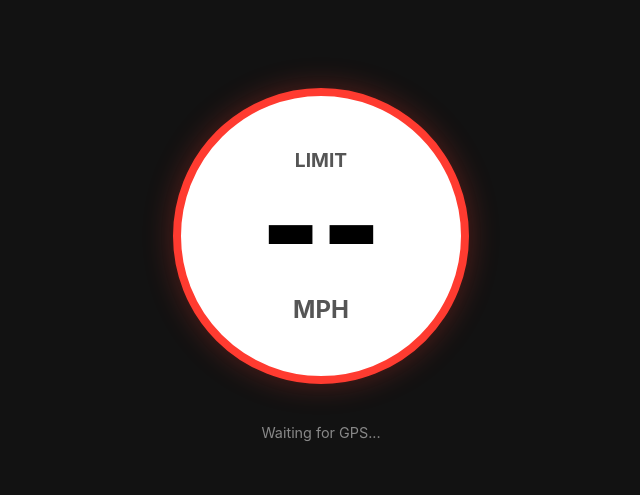
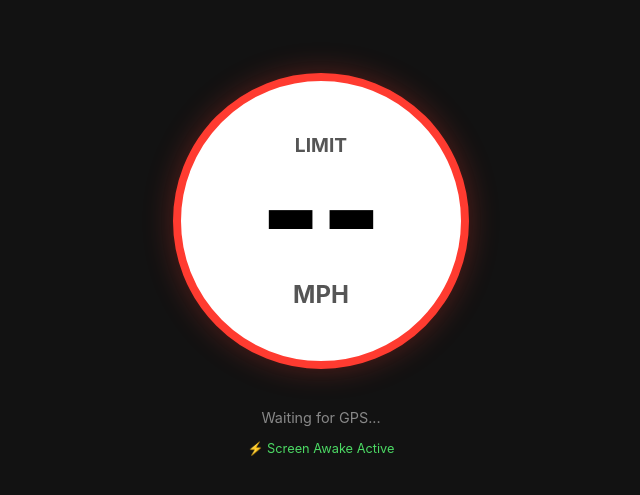
Before and after one commit to skambaman/SpeedLimit, a plain HTML site: page index.html in a window 1280 px wide. Shown: the part 131-626 px from the top of the page, without its empty margins (319-959 px from the left). Drawn offline with Linux system fonts and the light colour scheme.

Commit message:
Implement wake lock and enhance UI interactions
Added wake lock functionality and improved user experience by preventing text selection and indicating wake status.

```diff
--- a/index.html
+++ b/index.html
@@ -16,6 +16,9 @@
             height: 100vh;
             margin: 0;
             text-align: center;
+            /* Prevent text selection while driving */
+            user-select: none;
+            -webkit-user-select: none;
         }
 
         .speed-container {
@@ -30,6 +33,7 @@
             background: white;
             color: black;
             box-shadow: 0 0 30px rgba(255, 59, 48, 0.3);
+            cursor: pointer; /* Hint that it's clickable */
         }
 
         .label {
@@ -65,39 +69,48 @@
             color: #444;
             margin-top: 10px;
         }
+
+        /* Wake Lock Status Indicator */
+        .wake-status {
+            margin-top: 15px;
+            font-size: 0.8rem;
+            color: #4cd964; /* iOS Green */
+            opacity: 0;
+            transition: opacity 0.5s;
+        }
+        .wake-status.active {
+            opacity: 1;
+        }
     </style>
 </head>
 <body>
 
-    <div class="speed-container">
+    <div class="speed-container" onclick="requestWakeLock()">
         <div class="label">Limit</div>
         <div class="limit" id="limitDisplay">--</div>
         <div class="unit">MPH</div>
     </div>
 
     <div class="status" id="statusMsg">Waiting for GPS...</div>
+    <div class="wake-status" id="wakeMsg">⚡ Screen Awake Active</div>
     <div class="debug" id="debugMsg"></div>
 
     <script>
         const limitDisplay = document.getElementById('limitDisplay');
         const statusMsg = document.getElementById('statusMsg');
         const debugMsg = document.getElementById('debugMsg');
+        const wakeMsg = document.getElementById('wakeMsg');
+
+        // --- SPEED LIMIT LOGIC ---
 
         let lastFetchTime = 0;
-        const MIN_FETCH_INTERVAL = 5000; // Only fetch every 5 seconds max
+        const MIN_FETCH_INTERVAL = 5000;
 
-        // UK Default Fallbacks (same logic as C# version)
         const highwayDefaults = {
-            "motorway": 70,
-            "motorway_link": 70,
-            "trunk": 60,
-            "primary": 60,
-            "secondary": 60,
-            "tertiary": 30,
-            "unclassified": 60,
-            "residential": 30,
-            "living_street": 20,
-            "service": 10
+            "motorway": 70, "motorway_link": 70,
+            "trunk": 60, "primary": 60, "secondary": 60,
+            "tertiary": 30, "unclassified": 60,
+            "residential": 30, "living_street": 20, "service": 10
         };
 
         function updateSpeedLimit(lat, lon) {
@@ -107,7 +120,6 @@
 
             statusMsg.textContent = "Updating...";
 
-            // Query 15m radius to be safe for GPS drift
             const query = `[out:json];way(around:15,${lat},${lon})["highway"];out tags;`;
             const url = "https://overpass-api.de/api/interpreter?data=" + encodeURIComponent(query);
 
@@ -120,13 +132,8 @@
                         return;
                     }
 
-                    // 1. Priority: Look for explicit maxspeed
-                    let road = data.elements.find(e => e.tags.maxspeed);
-
-                    // 2. Fallback: Look for any highway tag to infer speed
-                    if (!road) {
-                        road = data.elements[0]; // Take the closest one
-                    }
+                    // Priority: Explicit Maxspeed > Implicit Highway Type
+                    let road = data.elements.find(e => e.tags.maxspeed) || data.elements[0];
 
                     if (road.tags.maxspeed) {
                         const speed = parseMaxSpeed(road.tags.maxspeed);
@@ -147,7 +154,6 @@
         }
 
         function parseMaxSpeed(speedStr) {
-            // Remove "mph" or " mph" and return integer
             return parseInt(speedStr.toLowerCase().replace("mph", "").trim());
         }
 
@@ -155,7 +161,8 @@
             limitDisplay.textContent = val;
         }
 
-        // HTML5 Geolocation Watcher
+        // --- GPS LOGIC ---
+
         if ("geolocation" in navigator) {
             navigator.geolocation.watchPosition(
                 (position) => {
@@ -165,7 +172,6 @@
 
                     debugMsg.textContent = `Lat: ${lat.toFixed(4)}, Lon: ${lon.toFixed(4)} (±${Math.round(acc)}m)`;
 
-                    // Only update if accuracy is decent (under 50m) to avoid jumping around
                     if (acc < 50) {
                         updateSpeedLimit(lat, lon);
                     } else {
@@ -173,18 +179,49 @@
                     }
                 },
                 (error) => {
-                    statusMsg.textContent = "GPS Access Denied/Error";
-                    console.error("Geo Error:", error);
+                    statusMsg.textContent = "GPS Access Denied";
                 },
-                {
-                    enableHighAccuracy: true,
-                    maximumAge: 10000,
-                    timeout: 5000
-                }
+                { enableHighAccuracy: true, maximumAge: 10000, timeout: 5000 }
             );
         } else {
-            statusMsg.textContent = "Geolocation not supported by this browser.";
+            statusMsg.textContent = "Geolocation not supported.";
         }
+
+        // --- WAKE LOCK LOGIC ---
+
+        let wakeLock = null;
+
+        async function requestWakeLock() {
+            if ('wakeLock' in navigator) {
+                try {
+                    wakeLock = await navigator.wakeLock.request('screen');
+                    wakeMsg.classList.add('active'); // Show green text
+
+                    // Listener to reset lock if user minimizes/switches tabs and comes back
+                    wakeLock.addEventListener('release', () => {
+                        wakeMsg.classList.remove('active');
+                        console.log('Wake Lock released');
+                    });
+                    console.log('Wake Lock active');
+                } catch (err) {
+                    console.error(`${err.name}, ${err.message}`);
+                    wakeMsg.textContent = "Wake Lock Failed";
+                }
+            } else {
+                wakeMsg.textContent = "Wake Lock Not Supported";
+            }
+        }
+
+        // Handle visibility change (re-acquire lock when app comes back to foreground)
+        document.addEventListener('visibilitychange', async () => {
+            if (wakeLock !== null && document.visibilityState === 'visible') {
+                await requestWakeLock();
+            }
+        });
+
+        // Try to acquire lock immediately on load
+        requestWakeLock();
+
     </script>
 </body>
 </html>
```
